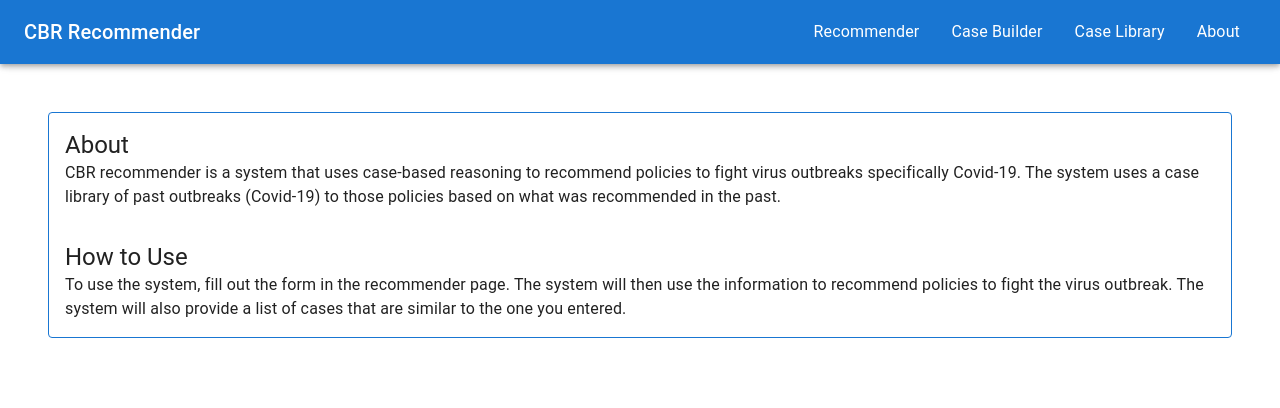
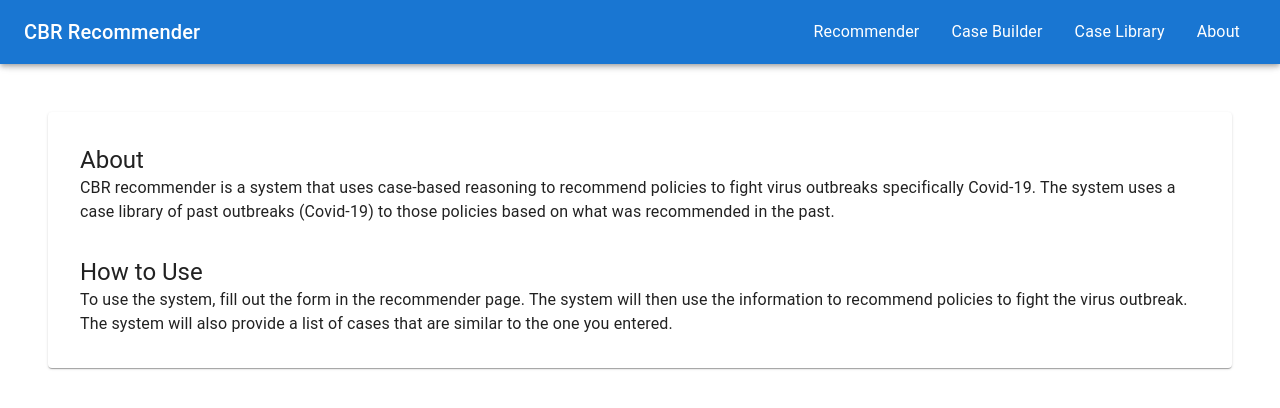
Before and after one commit to shehabshalan/cbr-client, a React (Vite) app: page /about in a window 1280 px wide. Shown: the top 408 px of the page. Built offline with nearby package versions, Linux system fonts and the light colour scheme.

Commit message:
chore: update about page paper

```diff
--- a/src/pages/About.jsx
+++ b/src/pages/About.jsx
@@ -1,10 +1,19 @@
-import { Box, Typography } from "@mui/material";
+import { Box, Paper, Typography } from "@mui/material";
 import React from "react";
 import BoxBorder from "../components/BoxBorder";
 
 const About = () => {
   return (
-    <BoxBorder>
+    <Paper
+      sx={{
+        p: 4,
+        display: "flex",
+        flexDirection: "column",
+        justifyContent: "center",
+        alignItems: "center",
+        mb: 2,
+      }}
+    >
       <Box sx={{ mb: 4 }}>
         <Typography variant="h5">About</Typography>
         <Typography variant="body1">
@@ -23,7 +32,7 @@ const About = () => {
           are similar to the one you entered.
         </Typography>
       </Box>
-    </BoxBorder>
+    </Paper>
   );
 };
 
```
